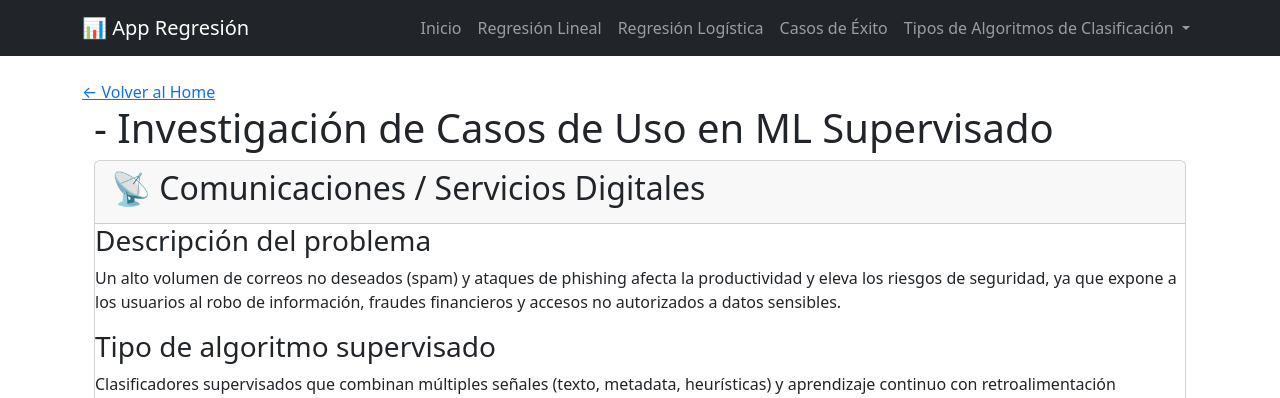
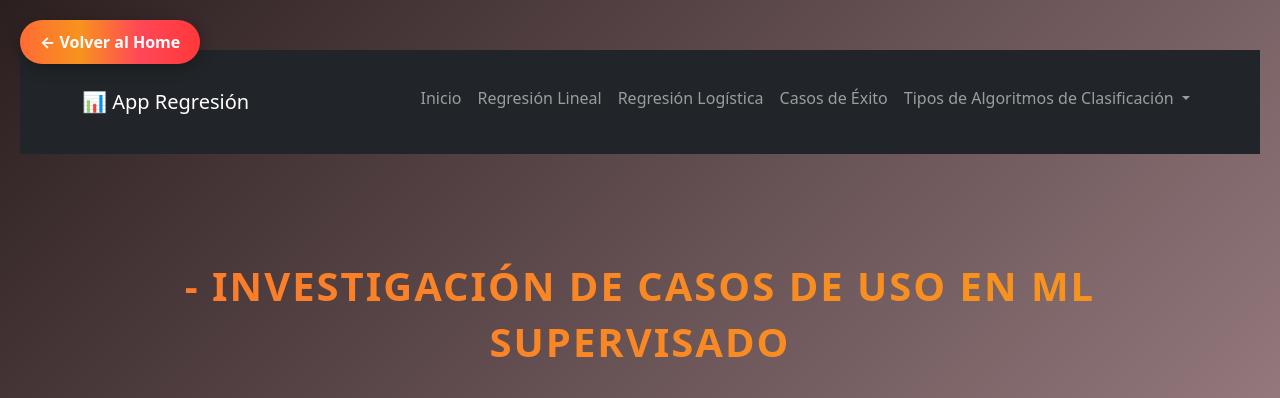
Before and after one commit to catabernal2003-png/Repositorio-Activades, a Flask app: page /casos in a window 1280 px wide. Shown: the top 398 px of the page. Run offline with Flask 3, Linux system fonts and the light colour scheme.

Commit message:
Corrige la ruta del CSS y mejora la estructura del HTML en base.html

```diff
--- a/templates/base.html
+++ b/templates/base.html
@@ -3,10 +3,19 @@
 <head>
   <meta charset="UTF-8">
   <title>{% block title %}App de Regresión{% endblock %}</title>
-  <link rel="stylesheet" href="{{ url_for('static', filename='styles.css') }}">
+  <link rel="stylesheet" href="{{ url_for('static', filename='style.css') }}">
   <link href="https://cdn.jsdelivr.net/npm/bootstrap@5.3.2/dist/css/bootstrap.min.css" rel="stylesheet">
 </head>
 <body>
+  <!-- Background shapes -->
+  <div class="bg-shapes">
+    <div class="shape"></div>
+    <div class="shape"></div>
+    <div class="shape"></div>
+    <div class="shape"></div>
+  </div>
+
+  <!-- Navbar -->
   <nav class="navbar navbar-expand-lg navbar-dark bg-dark mb-4">
     <div class="container">
       <a class="navbar-brand" href="{{ url_for('home') }}">📊 App Regresión</a>
@@ -34,6 +43,6 @@
   <div class="container">
     {% block content %}{% endblock %}
   </div>
-  <script src="https://cdn.jsdelivr.net/npm/bootstrap@5.3.2/dist/js/bootstrap.bundle.min.js"></script>
+   <script src="https://cdn.jsdelivr.net/npm/bootstrap@5.3.2/dist/js/bootstrap.bundle.min.js"></script>
 </body>
 </html>
```
